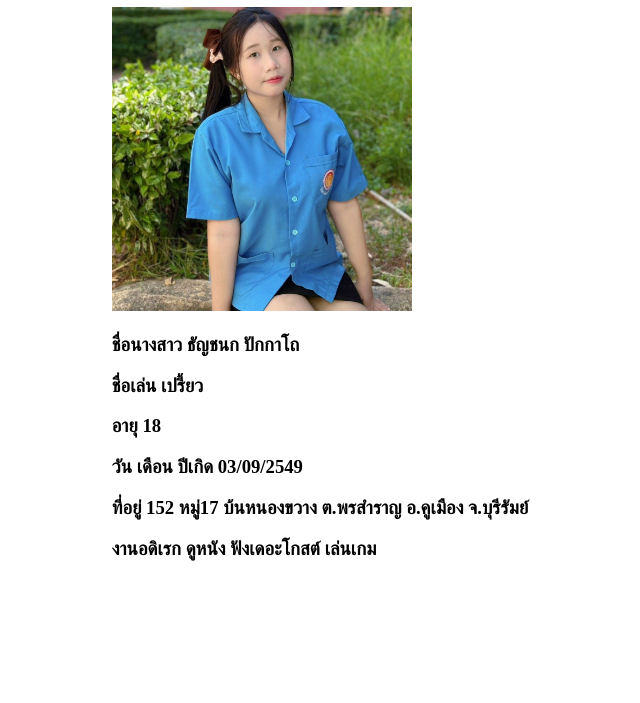
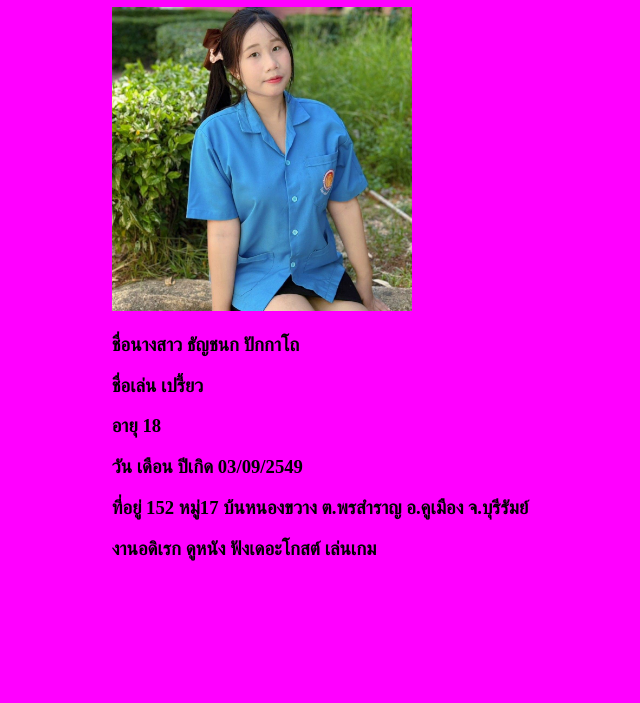
Before and after one commit to Tanchanok06/periyw-Front-End-KUTC-1-2568, a plain HTML site: page profile1.html in a window 1280 px wide. Shown: the part 97-800 px from the top of the page, without its empty margins (340-980 px from the left). Drawn offline with Linux system fonts and the light colour scheme.

Commit message:
profile1

```diff
--- a/profile1.html
+++ b/profile1.html
@@ -12,7 +12,9 @@
         justify-content: center;
         flex-direction: column;
         text-align: left;
+        background-color: fuchsia;
     }
+
 </style>
 <body>
     <ul>
```
